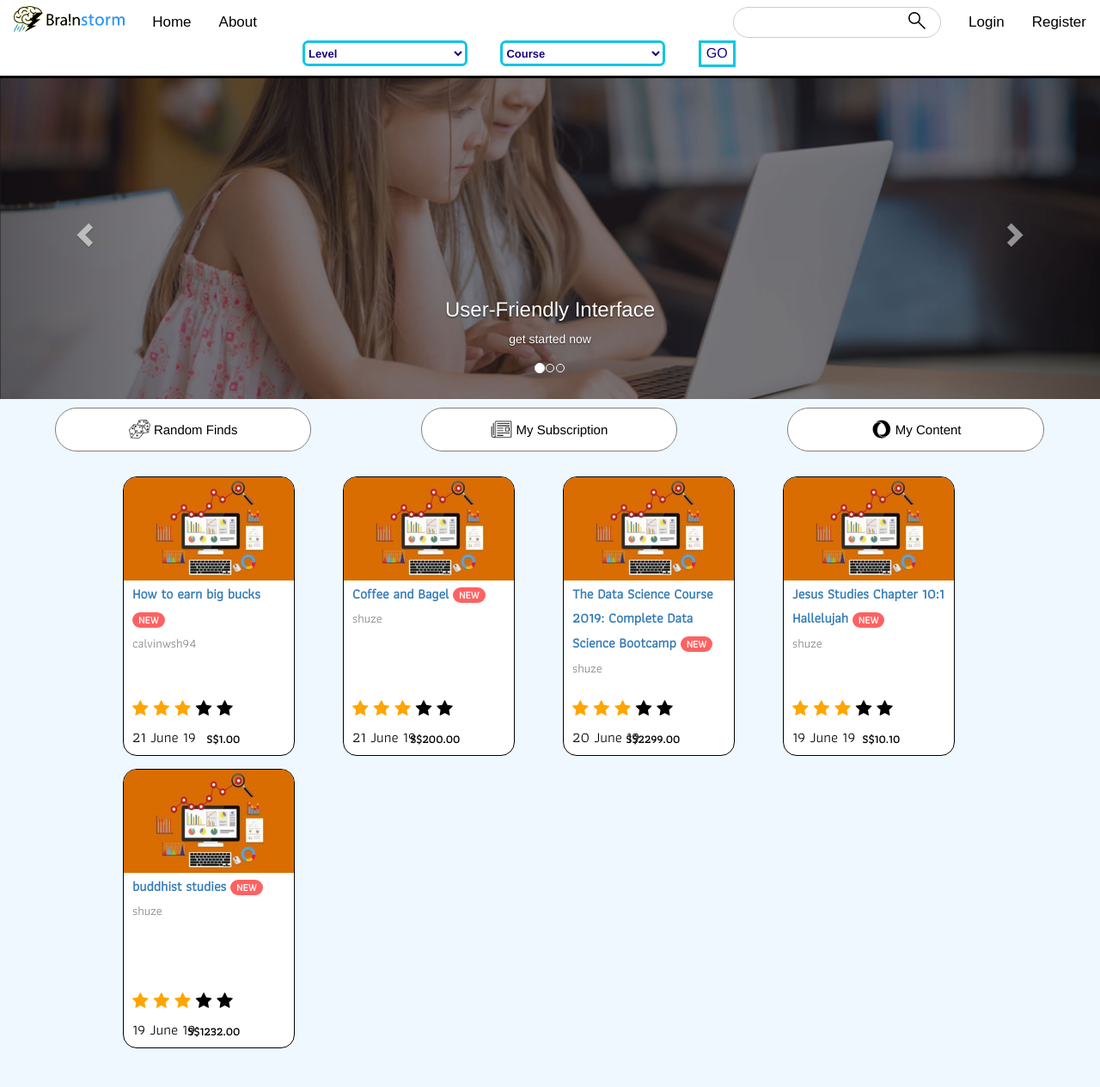
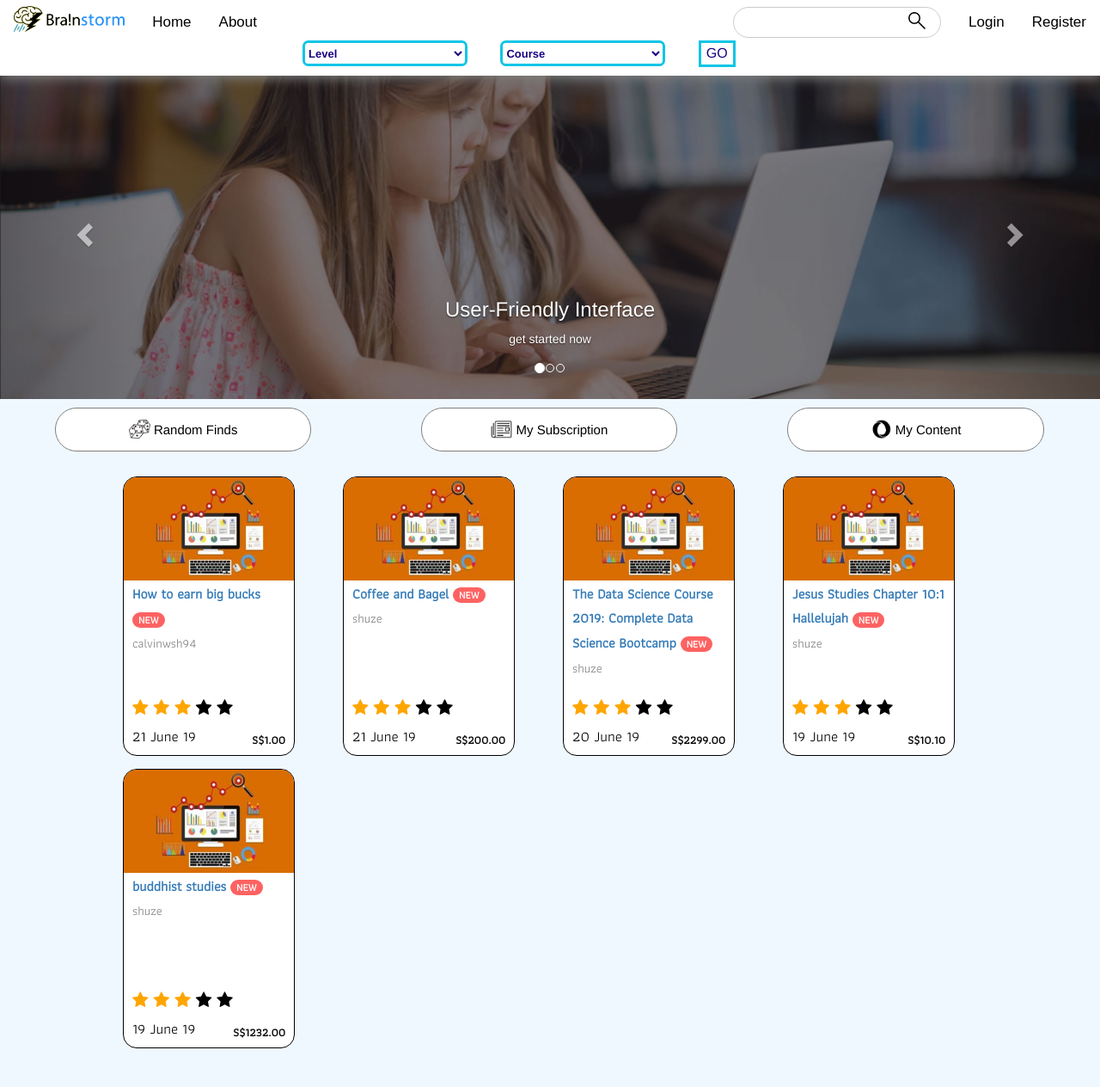
Before and after one commit to GlenWong97/Django_Master, a Django app: page / in a window 1280 px wide. Shown: the whole page at 86% size. Run offline with Django 3.2, Linux system fonts and the light colour scheme; data comes from the database, SQL or seed files in the repository; some libraries are stand-ins or nearby versions; some web fonts are replaced.

Commit message:
text align nborder nav bar

```diff
--- a/store/static/store/main.css
+++ b/store/static/store/main.css
@@ -10,7 +10,7 @@ body {
 /* Add a black background color to the top navigation */
 #nav_bar {
   padding-bottom: 10px;
-  border-bottom: solid;
+  box-shadow: 1px 3px 13px grey;
   position: fixed;
   width: 100%;
   background-color: white;
@@ -329,6 +329,7 @@ body {
   color: black;
   border-radius: 12pt;
   overflow: hidden;
+  position: relative;
 }
 
 #course_card .title{
@@ -338,8 +339,8 @@ body {
 #course_card .price {
   font-size: 10pt;
   position: absolute;
-  bottom: 10px;
-  right: 105px;
+  bottom: 8px;
+  right: 10px;
 }
 
 #course_card .date {
```
